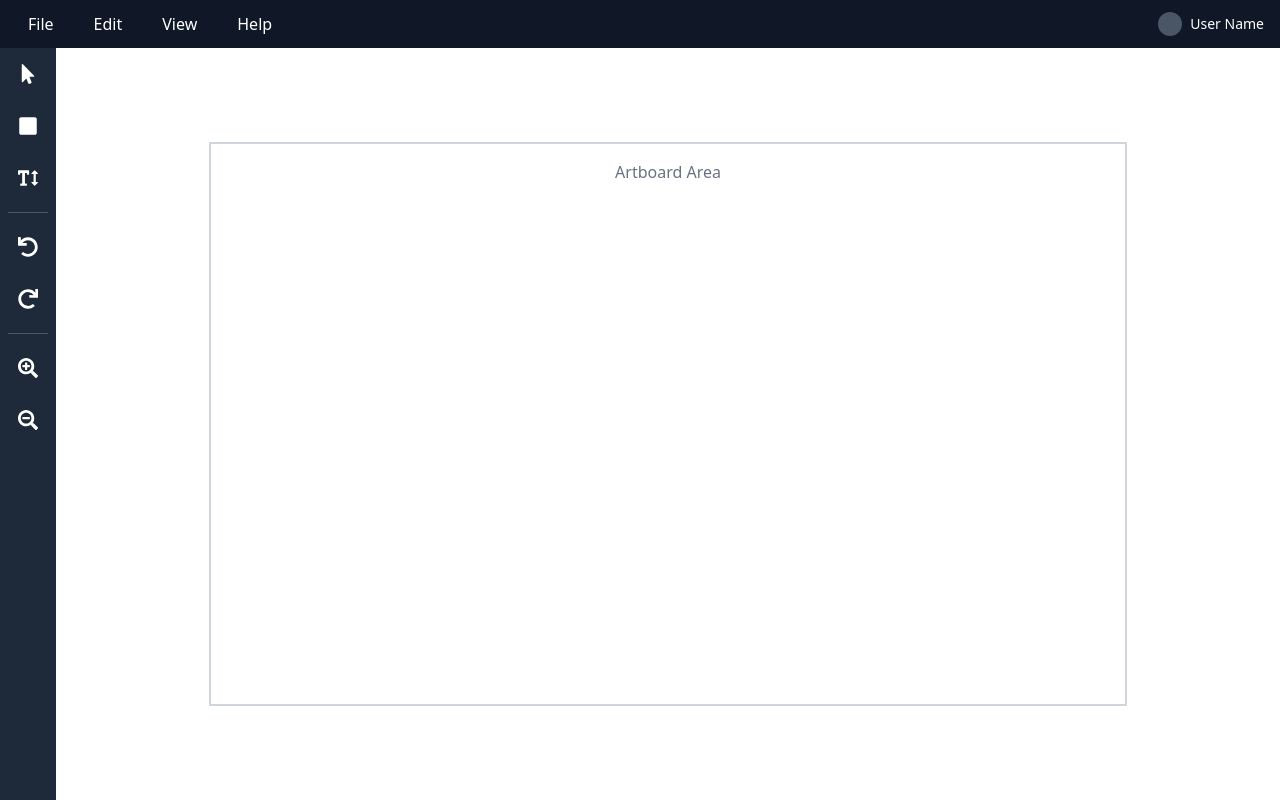
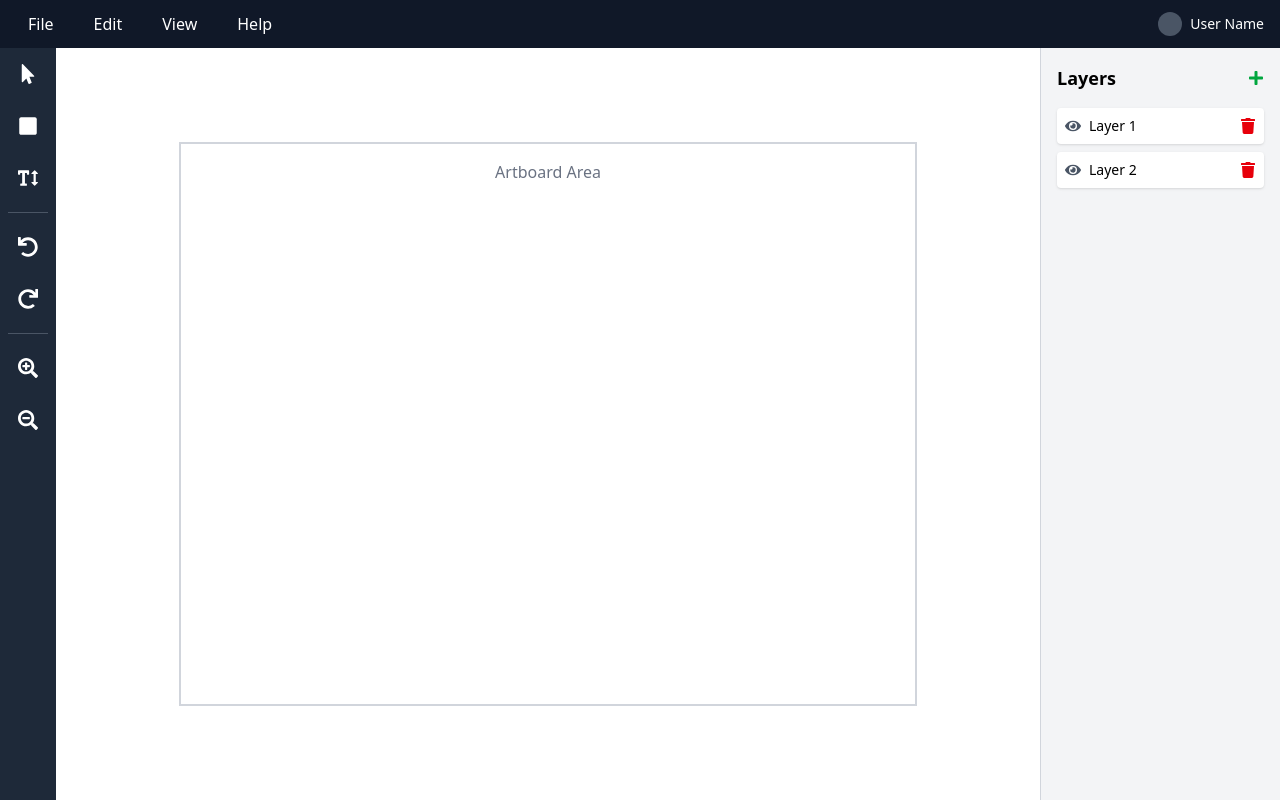
Before and after one commit to vsumavane/Design-Css-Code, a React (Vite) app in the folder frontend/: page /editor in a window 1280 px wide. Built offline with nearby package versions, Linux system fonts and the light colour scheme.

Commit message:
feat: added Layerspanel Prototype

```diff
--- /dev/null
+++ b/frontend/src/components/LayersPanel.jsx
@@ -0,0 +1,75 @@
+import React, { useState } from "react";
+import { FaEye, FaEyeSlash, FaTrash, FaPlus } from "react-icons/fa";
+
+const LayersPanel = () => {
+  const [layers, setLayers] = useState([
+    { id: 1, name: "Layer 1", visible: true },
+    { id: 2, name: "Layer 2", visible: true },
+  ]);
+
+  // Add New Layer
+  const addLayer = () => {
+    const newLayer = {
+      id: layers.length + 1,
+      name: `Layer ${layers.length + 1}`,
+      visible: true,
+    };
+    setLayers([...layers, newLayer]);
+  };
+
+  // Delete Layer
+  const deleteLayer = (id) => {
+    setLayers(layers.filter((layer) => layer.id !== id));
+  };
+
+  // Toggle Layer Visibility
+  const toggleVisibility = (id) => {
+    setLayers(
+      layers.map((layer) =>
+        layer.id === id ? { ...layer, visible: !layer.visible } : layer
+      )
+    );
+  };
+
+  return (
+    <div className="w-60 bg-gray-100 border-l border-gray-300 p-4">
+      <div className="flex justify-between items-center mb-4">
+        <h2 className="text-lg font-semibold">Layers</h2>
+        <button
+          onClick={addLayer}
+          className="text-green-600 hover:text-green-800"
+        >
+          <FaPlus />
+        </button>
+      </div>
+
+      <div className="space-y-2">
+        {layers.map((layer) => (
+          <div
+            key={layer.id}
+            className="flex items-center justify-between bg-white p-2 rounded shadow"
+          >
+            <div className="flex items-center space-x-2">
+              <button
+                onClick={() => toggleVisibility(layer.id)}
+                className="text-gray-600 hover:text-gray-800"
+              >
+                {layer.visible ? <FaEye /> : <FaEyeSlash />}
+              </button>
+              <span className="text-sm">{layer.name}</span>
+            </div>
+
+            <button
+              onClick={() => deleteLayer(layer.id)}
+              className="text-red-600 hover:text-red-800"
+            >
+              <FaTrash />
+            </button>
+          </div>
+        ))}
+      </div>
+    </div>
+  );
+};
+
+export default LayersPanel;
--- a/frontend/src/pages/Editor.jsx
+++ b/frontend/src/pages/Editor.jsx
@@ -1,5 +1,6 @@
 import MenuBar from '../components/MenuBar';
 import Toolbar from '../components/Toolbar';
+import LayersPanel from '../components/LayersPanel';
 
 const Editor = () => {
   return (
@@ -12,12 +13,15 @@ const Editor = () => {
         </div>
 
         {/* Main Artboard Area */}
-        <div className="flex-1 flex justify-center items-center bg-white">
+        <div className="flex-1 flex justify-center items-center bg-white relative">
           <div className="w-3/4 h-3/4 border-2 border-gray-300">
             {/* Artboard Placeholder */}
             <h2 className="text-gray-500 text-center mt-4">Artboard Area</h2>
           </div>
         </div>
+
+        {/* Layers Panel on the Right */}
+        <LayersPanel />
       </div>
     </div>
   );
```
